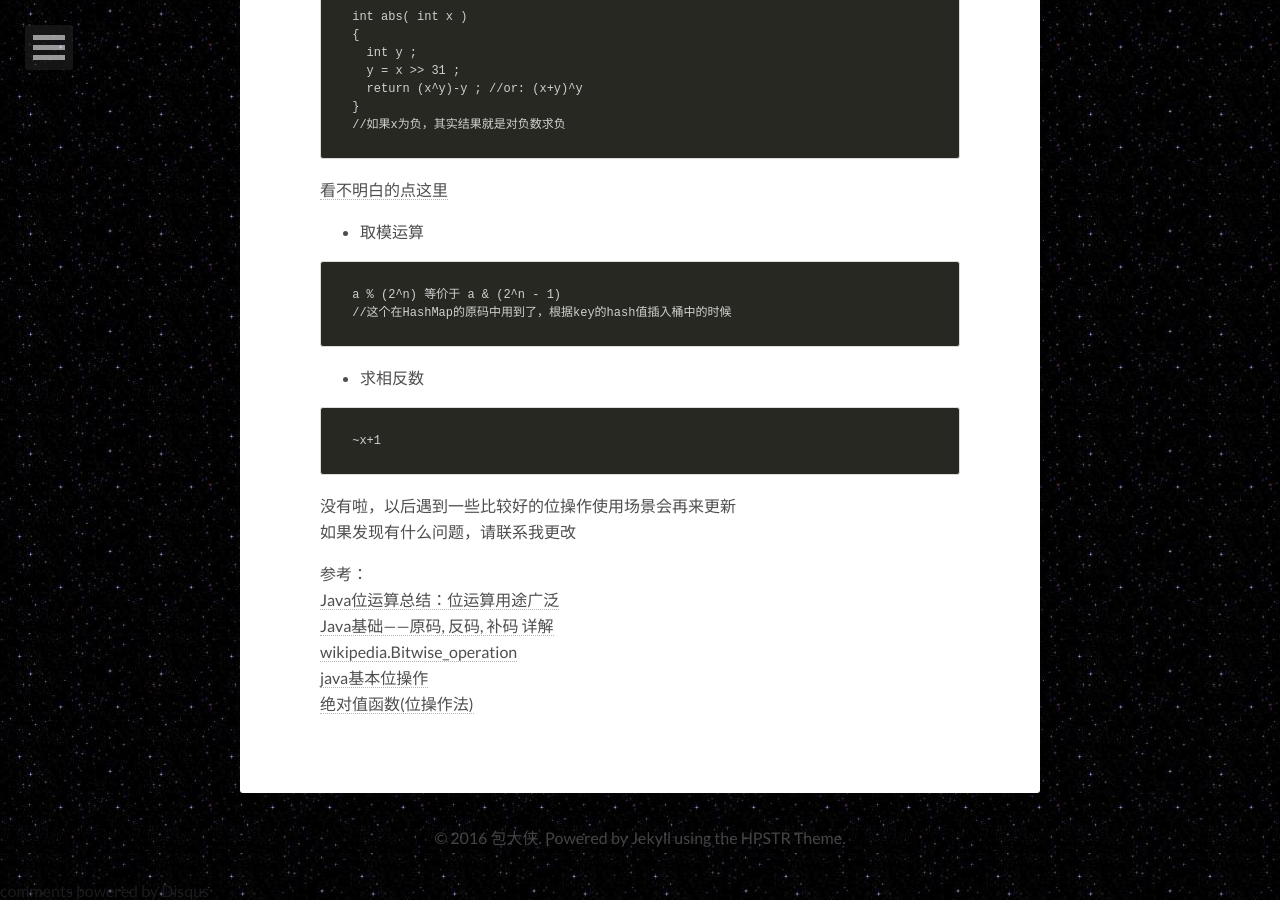
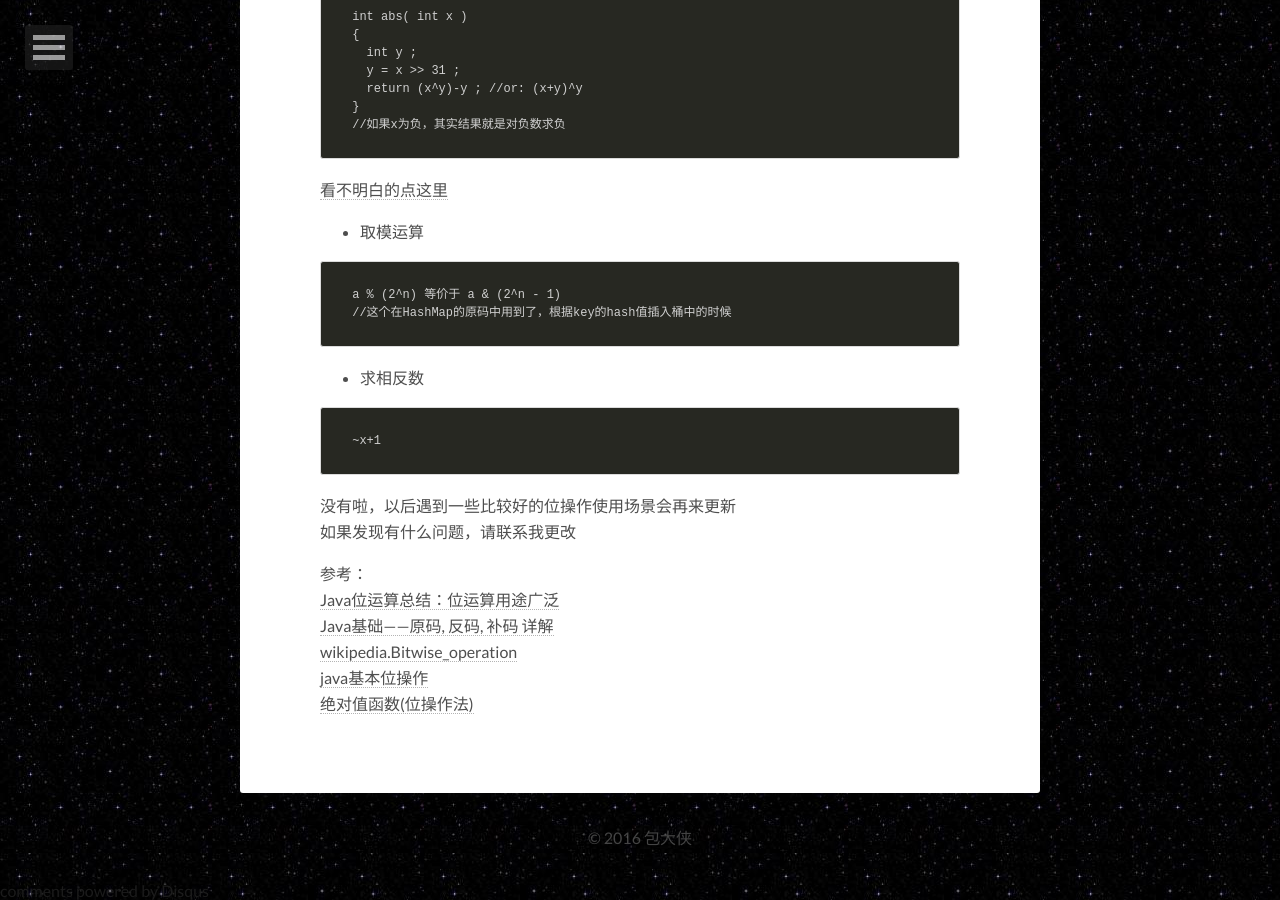
Before and after one commit to DuYuanye/duyuanye.github.io, a Jekyll site: the page built from index.html, in a window 1280 px wide and 900 px high, scrolled down 4207 px. Built offline with Jekyll 4.4.1, drawn with Linux system fonts in a browser that asks for light colours; nearby versions of some CDN libraries; the list of posts is cut into pages by our own code; comment, search, counter and statistics services are not loaded.

Commit message:
修改样式

```diff
--- a/_includes/footer.html
+++ b/_includes/footer.html
@@ -1 +1 @@
-<span>&copy; {{ site.time | date: '%Y' }} {{ site.owner.name }}. Powered by <a href="http://jekyllrb.com" rel="nofollow">Jekyll</a> using the <a href="https://mademistakes.com/work/hpstr-jekyll-theme/" rel="nofollow">HPSTR Theme</a>.</span>
+<span>© {{ site.time | date: '%Y' }} {{ site.owner.name }}</span>
```
